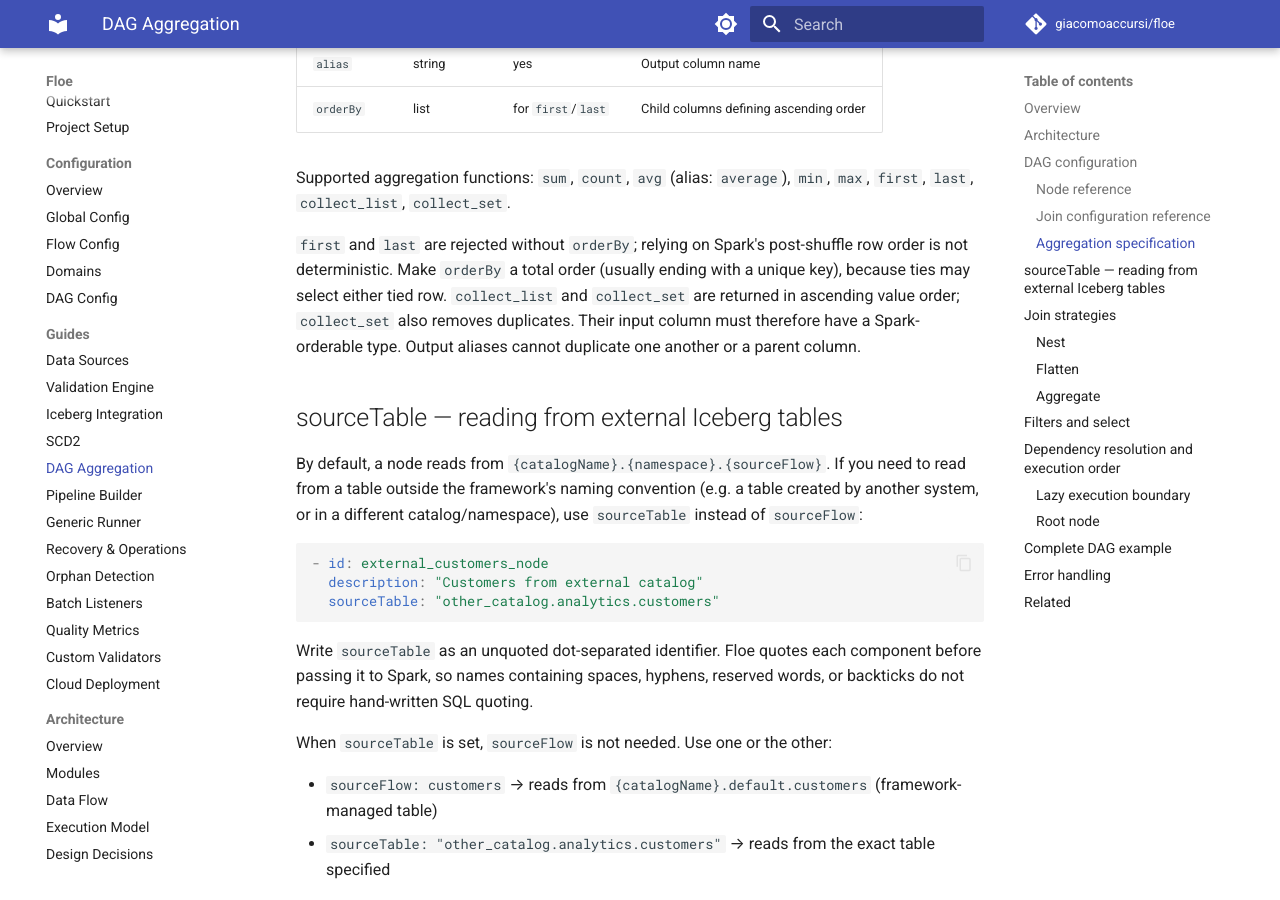
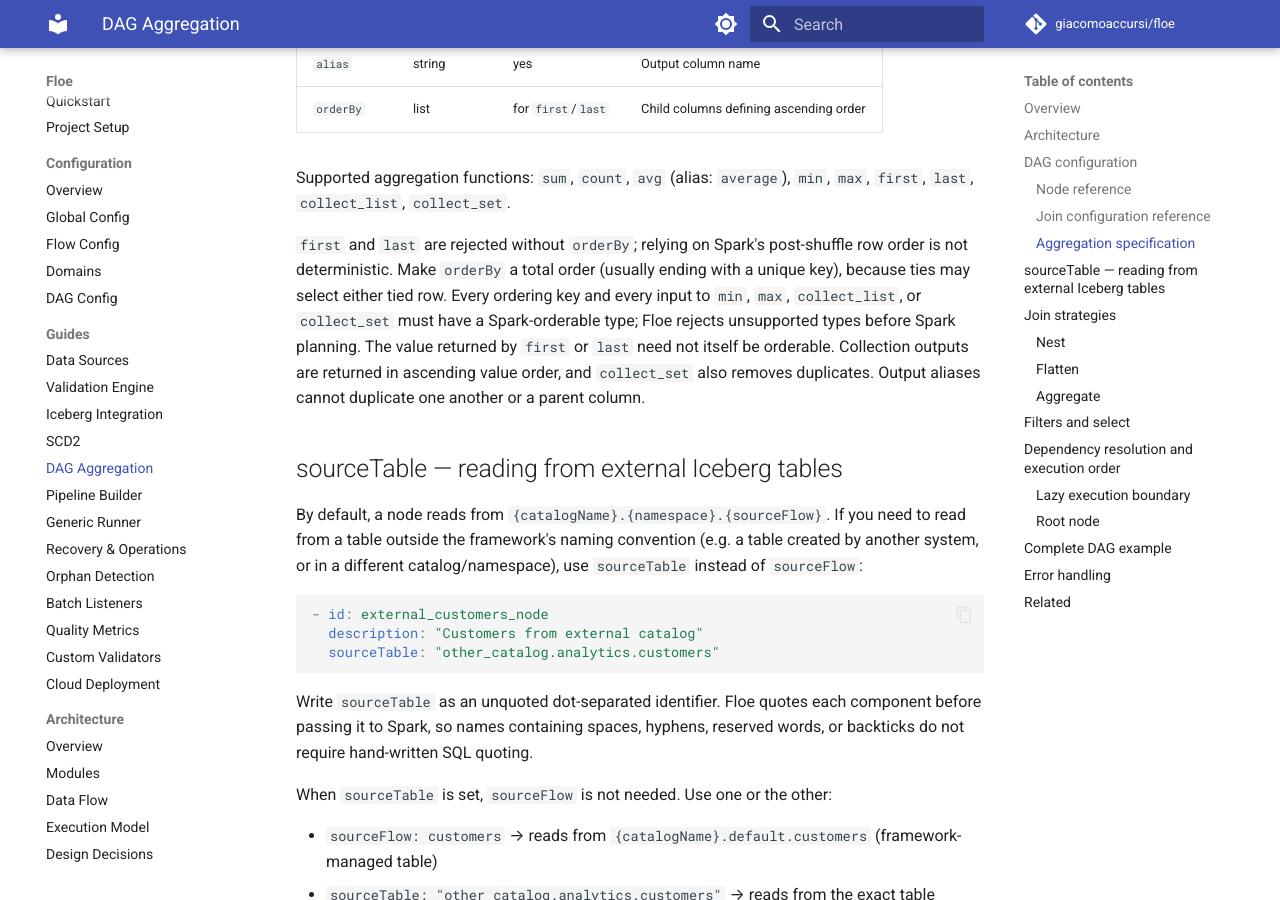
Before and after one commit to giacomoaccursi/Floe, an MkDocs documentation site: the page built from site-docs/guides/dag-aggregation.md, in a window 1280 px wide and 900 px high, scrolled down 3053 px. Built offline with MkDocs 1.6.1 and Material for MkDocs 9.7.7, drawn with Linux system fonts in a browser that asks for light colours; comment, search, counter and statistics services are not loaded.

Commit message:
docs: define aggregate ordering constraints

```diff
--- a/site-docs/guides/dag-aggregation.md
+++ b/site-docs/guides/dag-aggregation.md
@@ -94,7 +94,7 @@ For the field reference, see [DAG Configuration](../configuration/dag.md).
 
 Supported aggregation functions: `sum`, `count`, `avg` (alias: `average`), `min`, `max`, `first`, `last`, `collect_list`, `collect_set`.
 
-`first` and `last` are rejected without `orderBy`; relying on Spark's post-shuffle row order is not deterministic. Make `orderBy` a total order (usually ending with a unique key), because ties may select either tied row. `collect_list` and `collect_set` are returned in ascending value order; `collect_set` also removes duplicates. Their input column must therefore have a Spark-orderable type. Output aliases cannot duplicate one another or a parent column.
+`first` and `last` are rejected without `orderBy`; relying on Spark's post-shuffle row order is not deterministic. Make `orderBy` a total order (usually ending with a unique key), because ties may select either tied row. Every ordering key and every input to `min`, `max`, `collect_list`, or `collect_set` must have a Spark-orderable type; Floe rejects unsupported types before Spark planning. The value returned by `first` or `last` need not itself be orderable. Collection outputs are returned in ascending value order, and `collect_set` also removes duplicates. Output aliases cannot duplicate one another or a parent column.
 
 ## sourceTable — reading from external Iceberg tables
 
```
Also changed, not shown: site-docs/configuration/dag.md (+1 -1 lines).
